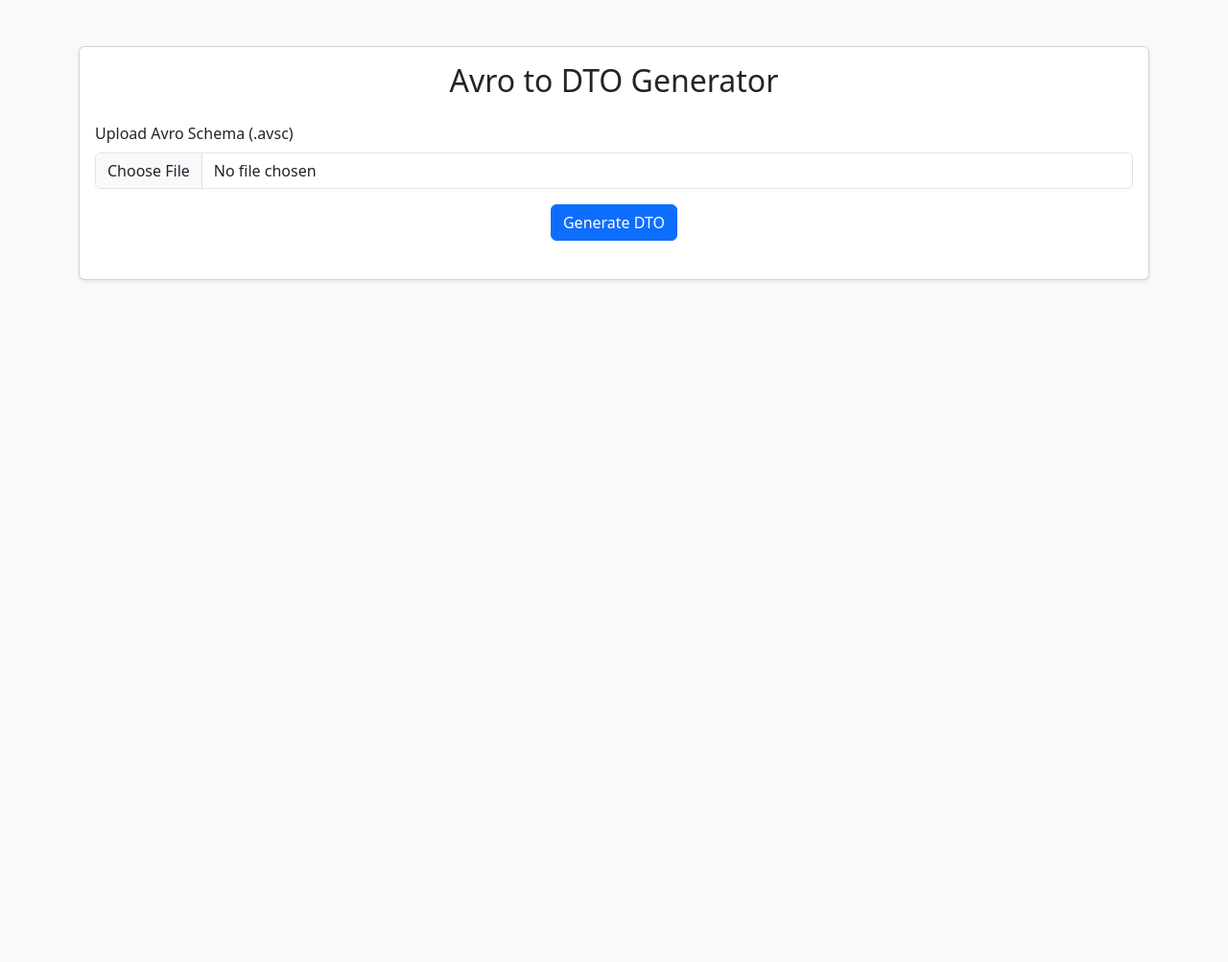
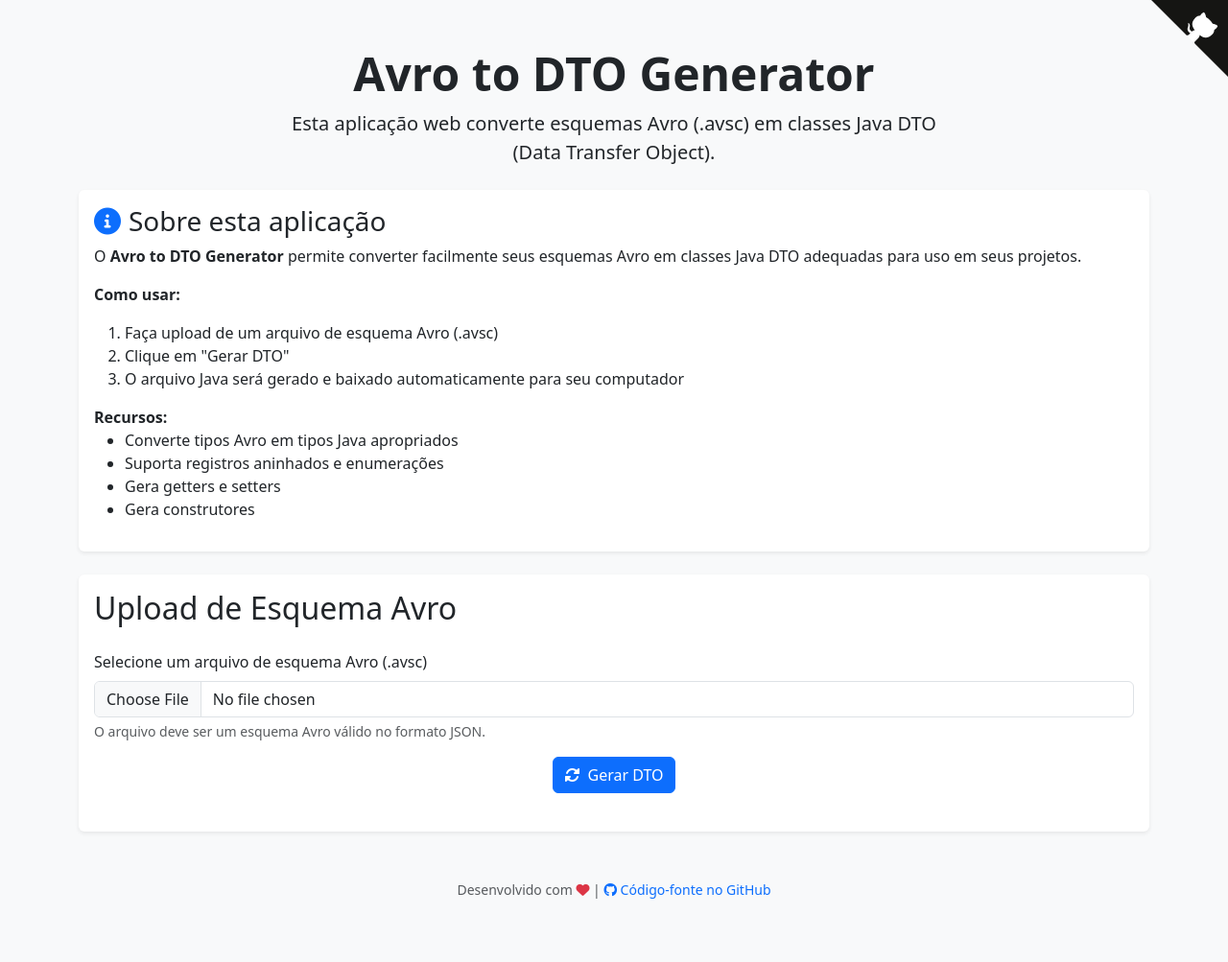
Before and after one commit to Alerson/avro_dto_webapp, a Flask app: page / in a window 1280 px wide. Shown: the whole page at 96% size. Before the commit the page ends 293 px from the top, so only its background shows below. Run offline with Flask 3, Linux system fonts and the light colour scheme.

Commit message:
atualizacao do index da app

```diff
--- a/templates/index.html
+++ b/templates/index.html
@@ -4,27 +4,102 @@
   <meta charset="UTF-8" />
   <title>Avro to DTO Generator</title>
   <link href="https://cdn.jsdelivr.net/npm/bootstrap@5.3.3/dist/css/bootstrap.min.css" rel="stylesheet">
+  <link rel="stylesheet" href="https://cdnjs.cloudflare.com/ajax/libs/font-awesome/6.0.0-beta3/css/all.min.css">
+  <style>
+    .github-corner {
+      position: absolute;
+      top: 0;
+      right: 0;
+    }
+    .app-description {
+      max-width: 700px;
+      margin: 0 auto 30px auto;
+    }
+    .card {
+      box-shadow: 0 4px 6px rgba(0, 0, 0, 0.1);
+      border: none;
+    }
+  </style>
 </head>
 <body class="bg-light">
+  <!-- GitHub corner -->
+  <a href="https://github.com/Alerson/avro_to_dto_python" class="github-corner" target="_blank">
+    <svg width="80" height="80" viewBox="0 0 250 250" style="fill:#151513; color:#fff; position: absolute; top: 0; border: 0; right: 0;">
+      <path d="M0,0 L115,115 L130,115 L142,142 L250,250 L250,0 Z"></path>
+      <path d="M128.3,109.0 C113.8,99.7 119.0,89.6 119.0,89.6 C122.0,82.7 120.5,78.6 120.5,78.6 C119.2,72.0 123.4,76.3 123.4,76.3 C127.3,80.9 125.5,87.3 125.5,87.3 C122.9,97.6 130.6,101.9 134.4,103.2" fill="currentColor" style="transform-origin: 130px 106px;" class="octo-arm"></path>
+      <path d="M115.0,115.0 C114.9,115.1 118.7,116.5 119.8,115.4 L133.7,101.6 C136.9,99.2 139.9,98.4 142.2,98.6 C133.8,88.0 127.5,74.4 143.8,58.0 C148.5,53.4 154.0,51.2 159.7,51.0 C160.3,49.4 163.2,43.6 171.4,40.1 C171.4,40.1 176.1,42.5 178.8,56.2 C183.1,58.6 187.2,61.8 190.9,65.4 C194.5,69.0 197.7,73.2 200.1,77.6 C213.8,80.2 216.3,84.9 216.3,84.9 C212.7,93.1 206.9,96.0 205.4,96.6 C205.1,102.4 203.0,107.8 198.3,112.5 C181.9,128.9 168.3,122.5 157.7,114.1 C157.9,116.9 156.7,120.9 152.7,124.9 L141.0,136.5 C139.8,137.7 141.6,141.9 141.8,141.8 Z" fill="currentColor" class="octo-body"></path>
+    </svg>
+  </a>
 
   <div class="container py-5">
+    <!-- App Description -->
+    <div class="app-description text-center mb-4">
+      <h1 class="display-5 fw-bold">Avro to DTO Generator</h1>
+      <p class="lead">
+        Esta aplicação web converte esquemas Avro (.avsc) em classes Java DTO (Data Transfer Object).
+      </p>
+    </div>
+
+    <!-- Info Card -->
+    <div class="card mb-4 shadow-sm">
+      <div class="card-body">
+        <h3 class="card-title"><i class="fas fa-info-circle text-primary me-2"></i>Sobre esta aplicação</h3>
+        <p>
+          O <strong>Avro to DTO Generator</strong> permite converter facilmente seus esquemas Avro em classes Java DTO adequadas para uso em seus projetos.
+        </p>
+        <p>
+          <strong>Como usar:</strong>
+        </p>
+        <ol>
+          <li>Faça upload de um arquivo de esquema Avro (.avsc)</li>
+          <li>Clique em "Gerar DTO"</li>
+          <li>O arquivo Java será gerado e baixado automaticamente para seu computador</li>
+        </ol>
+        <p class="mb-0">
+          <strong>Recursos:</strong>
+        </p>
+        <ul>
+          <li>Converte tipos Avro em tipos Java apropriados</li>
+          <li>Suporta registros aninhados e enumerações</li>
+          <li>Gera getters e setters</li>
+          <li>Gera construtores</li>
+        </ul>
+      </div>
+    </div>
+
+    <!-- Upload Form Card -->
     <div class="card shadow-sm">
       <div class="card-body">
-        <h2 class="card-title mb-4 text-center">Avro to DTO Generator</h2>
+        <h2 class="card-title mb-4">Upload de Esquema Avro</h2>
 
         <form id="upload-form">
           <div class="mb-3">
-            <label for="file-input" class="form-label">Upload Avro Schema (.avsc)</label>
+            <label for="file-input" class="form-label">Selecione um arquivo de esquema Avro (.avsc)</label>
             <input type="file" class="form-control" id="file-input" name="file" accept=".avsc" required />
+            <div class="form-text">O arquivo deve ser um esquema Avro válido no formato JSON.</div>
           </div>
 
           <div class="text-center">
-            <button type="submit" class="btn btn-primary">Generate DTO</button>
+            <button type="submit" class="btn btn-primary">
+              <i class="fas fa-sync-alt me-2"></i>Gerar DTO
+            </button>
           </div>
         </form>
 
         <div id="message" class="mt-4 text-center"></div>
       </div>
+    </div>
+
+    <!-- Footer -->
+    <div class="mt-5 text-center text-muted">
+      <p>
+        <small>
+          Desenvolvido com <i class="fas fa-heart text-danger"></i> |
+          <a href="https://github.com/Alerson/avro_to_dto_python" target="_blank" class="text-decoration-none">
+            <i class="fab fa-github"></i> Código-fonte no GitHub
+          </a>
+        </small>
+      </p>
     </div>
   </div>
 
@@ -39,7 +114,7 @@
       const formData = new FormData();
       formData.append("file", file);
 
-      message.innerHTML = "⏳ Generating DTO...";
+      message.innerHTML = '<div class="spinner-border text-primary" role="status"></div> <span>Gerando DTO...</span>';
 
       try {
         const response = await fetch("/generate-dto", {
@@ -53,13 +128,13 @@
           link.href = window.URL.createObjectURL(blob);
           link.download = file.name.replace(".avsc", "DTO.java");
           link.click();
-          message.innerHTML = "<span class='text-success'>✅ DTO generated successfully!</span>";
+          message.innerHTML = '<div class="alert alert-success"><i class="fas fa-check-circle me-2"></i>DTO gerado com sucesso!</div>';
         } else {
           const error = await response.json();
-          message.innerHTML = `<span class='text-danger'>❌ Error: ${error.error}</span>`;
+          message.innerHTML = `<div class="alert alert-danger"><i class="fas fa-exclamation-circle me-2"></i>Erro: ${error.error}</div>`;
         }
       } catch (err) {
-        message.innerHTML = `<span class='text-danger'>❌ Something went wrong: ${err.message}</span>`;
+        message.innerHTML = `<div class="alert alert-danger"><i class="fas fa-exclamation-triangle me-2"></i>Algo deu errado: ${err.message}</div>`;
       }
     });
   </script>
```
